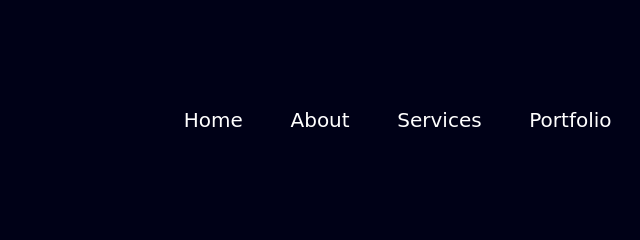
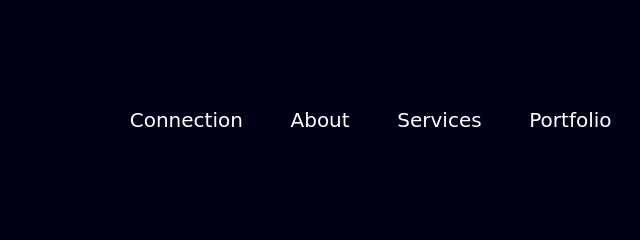
Before and after one commit to Ajdecoder/CODSOFT_Portfolio, a plain HTML site: page index.html in a window 1280 px wide. Shown: the top 240 px of the page, 395-1035 px from the left. Drawn offline with nearby package versions, Linux system fonts and the light colour scheme; a web font is replaced by a local one.

Commit message:
test-commit

```diff
--- a/index.html
+++ b/index.html
@@ -21,7 +21,7 @@
             <nav>
                 <h1 class="name-watermark"><span>An</span>uj <span>Ku</span>mar <span>Shri</span>vastav</h1>
                 <ul id="sidemenu">
-                    <li><a href="#header">Home</a></li>
+                    <li><a href="#header">Connection</a></li>
                     <li><a href="#about">About</a></li>
                     <li><a href="#services">Services</a></li>
                     <li><a href="#portfolio">Portfolio</a></li>
```
